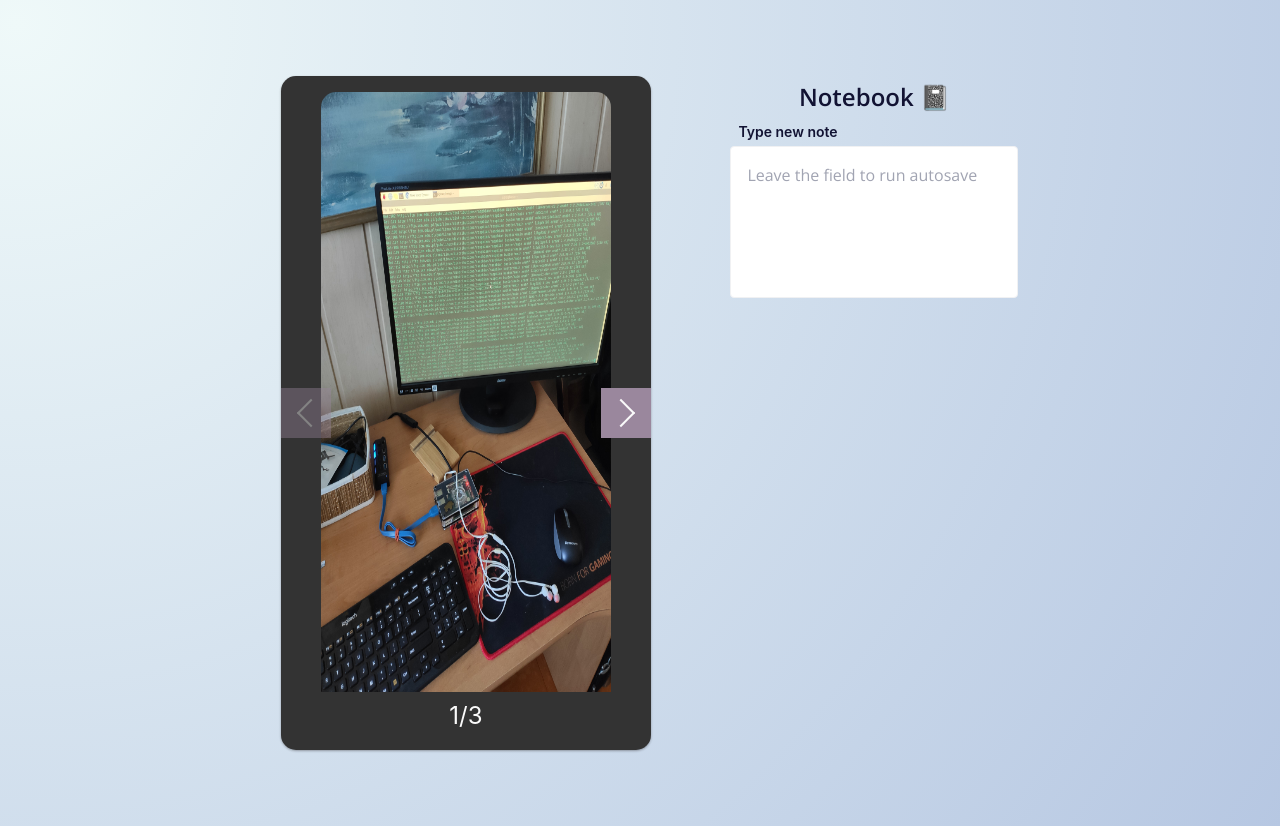
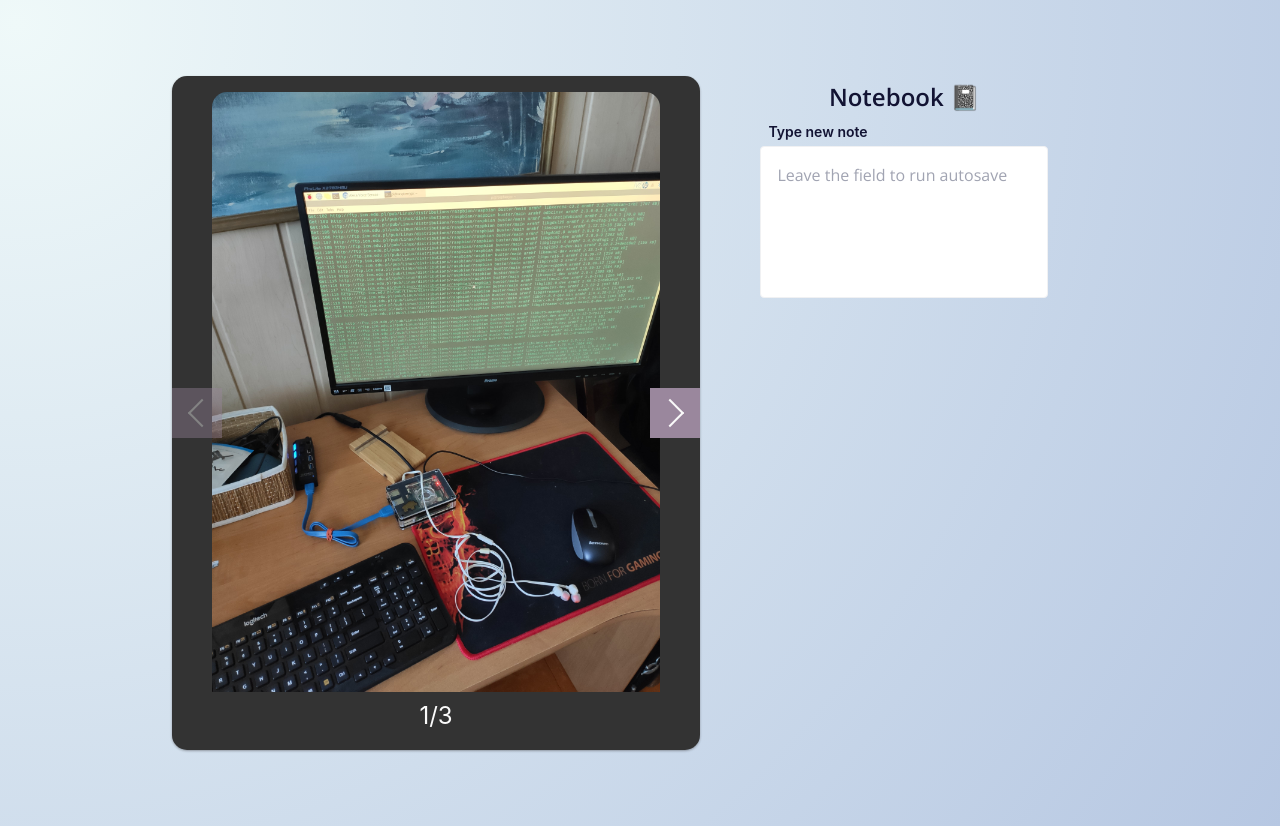
Before and after one commit to AdrianGHub/day-caption-journal, a website built with webpack: page src/content/index.html in a window 1280 px wide. Built offline with nearby package versions, Linux system fonts and the light colour scheme; files whose address does not match are found by name.

Commit message:
feat: adjust slider width

```diff
--- a/src/sass/components/slider/_slider.scss
+++ b/src/sass/components/slider/_slider.scss
@@ -6,12 +6,12 @@
 
     @media(min-width: 1024px) {
         justify-content: baseline;
+        margin-right: 60px;
     }
 
     &__container {
         max-width: 1000px;
         min-width: 300px;
-        width: 70%;
         display: flex;
         align-items: center;
         position: relative;
```
